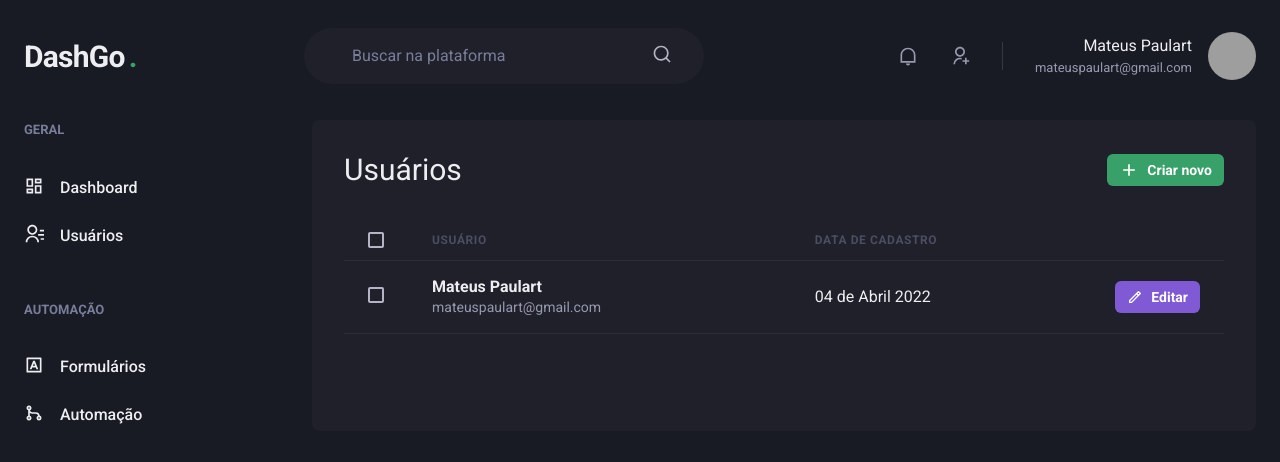
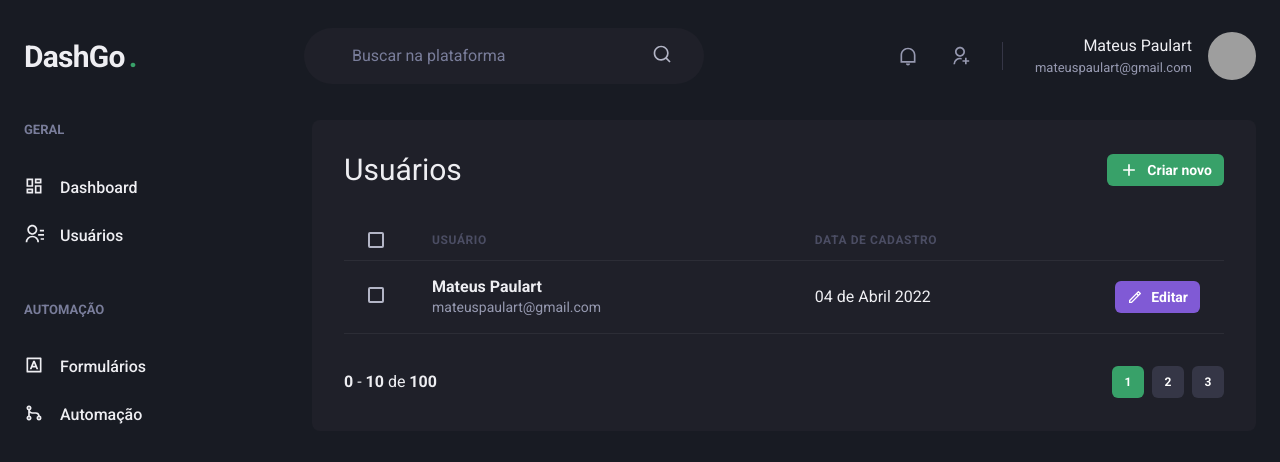
Before and after one commit to Mateusp23/dashgo, a Next.js app: page /users in a window 1280 px wide. Shown: the top 462 px of the page. Built offline with nearby package versions, Linux system fonts and the light colour scheme; grey boxes are pictures that could not be loaded.

Commit message:
componente Pagination

```diff
--- /dev/null
+++ b/src/components/Pagination.tsx
@@ -0,0 +1,56 @@
+import { Stack, Button, Box } from "@chakra-ui/react";
+
+export function Pagination() {
+  return (
+    <Stack
+      direction="row"
+      mt="8"
+      justify="space-between"
+      align="center"
+      spacing="6"
+    >
+      <Box>
+        <strong>0</strong> - <strong>10</strong> de <strong>100</strong>
+      </Box>
+      <Stack direction="row" spacing="2">
+        <Button
+          size="sm"
+          fontSize="xs"
+          width="4"
+          colorScheme="green"
+          disabled
+          _disabled={{
+            bgColor: "green.500",
+            cursor: "default",
+          }}
+        >
+          1
+        </Button>
+        <Button
+          size="sm"
+          fontSize="xs"
+          width="4"
+          colorScheme="green"
+          bgColor="gray.700"
+          _hover={{
+            bgColor: "gray.500",
+          }}
+        >
+          2
+        </Button>
+        <Button
+          size="sm"
+          fontSize="xs"
+          width="4"
+          colorScheme="green"
+          bgColor="gray.700"
+          _hover={{
+            bgColor: "gray.500",
+          }}
+        >
+          3
+        </Button>
+      </Stack>
+    </Stack>
+  );
+}
--- a/src/pages/users/index.tsx
+++ b/src/pages/users/index.tsx
@@ -16,6 +16,7 @@
 import { Header } from '../../components/Header';
 import { Sidebar } from '../../components/Sidebar';
 import { RiAddLine, RiPencilLine } from 'react-icons/ri';
+import { Pagination } from '../../components/Pagination';
 
 export default function UserList() {
   return (
@@ -77,6 +78,8 @@
               </Tr>
             </Tbody>
           </Table>
+
+          <Pagination />
         </Box>
       </Flex>
     </Box>
```
